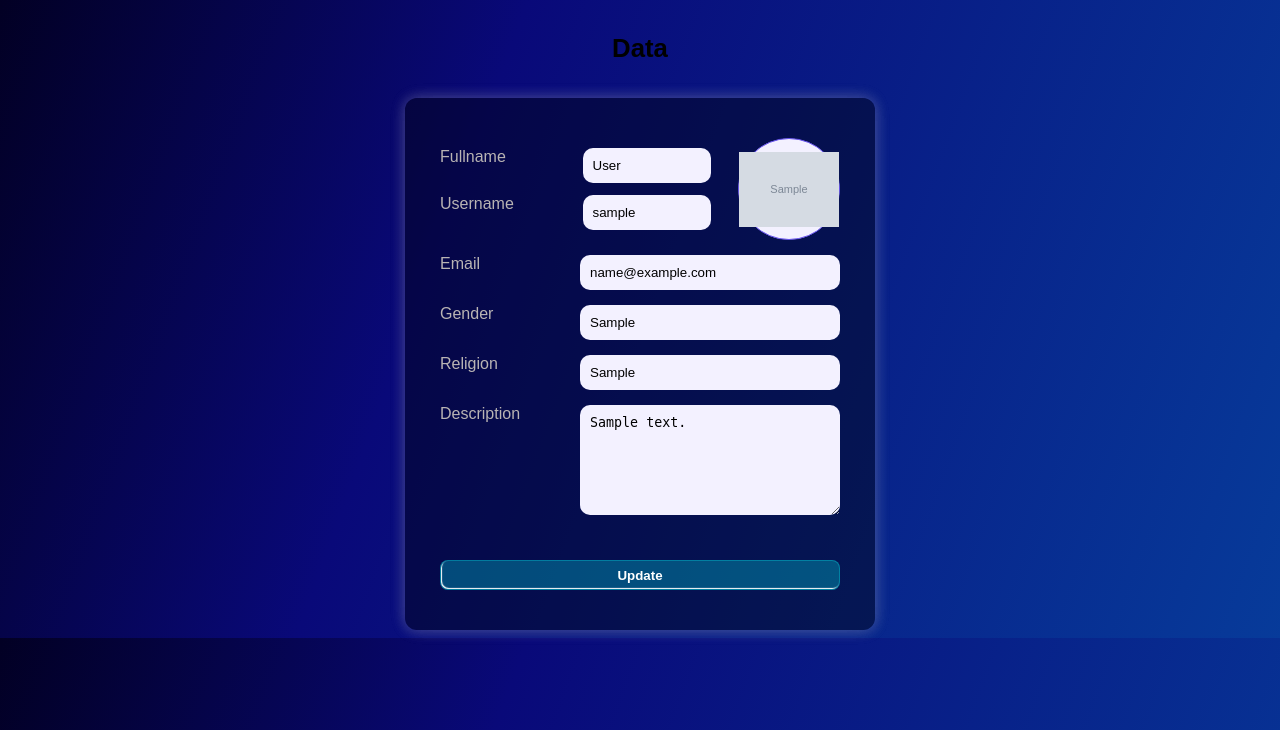
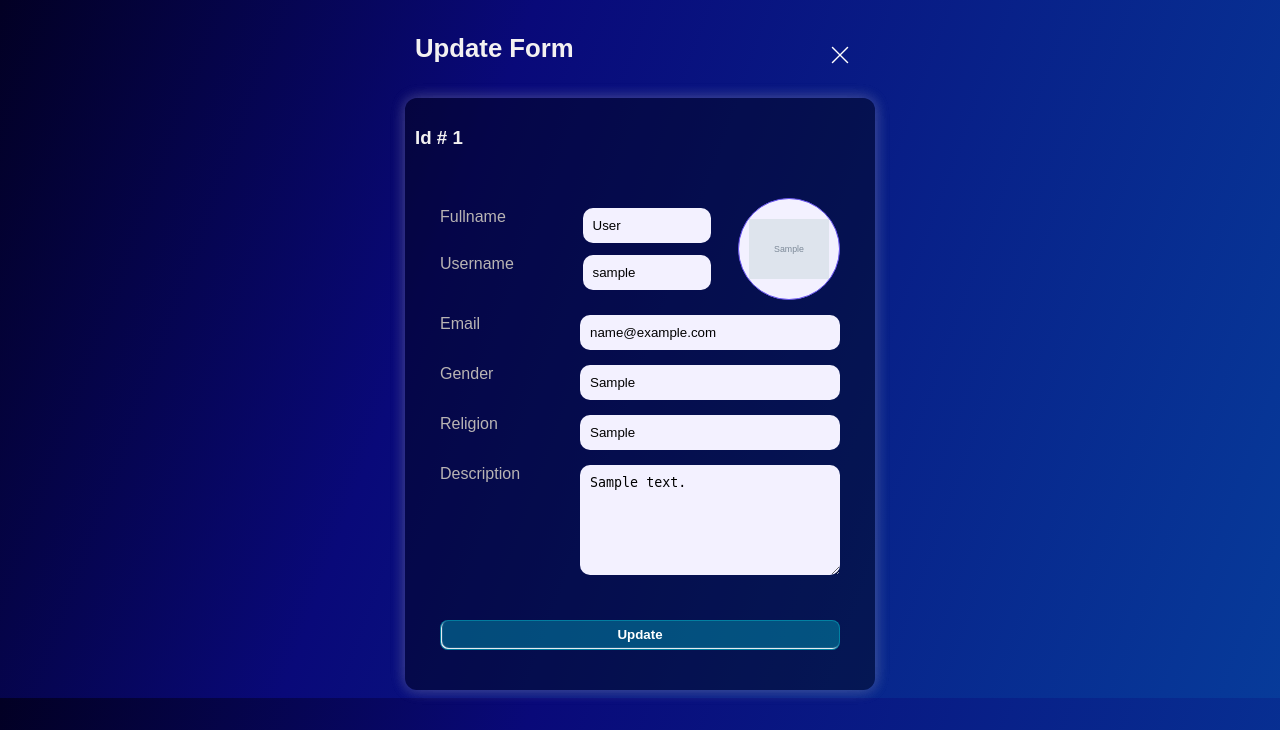
Before and after one commit to mughaltechlab/php_learning, a PHP site: page /update.php?updateId=1 in a window 1280 px wide. Shown: the top 730 px of the page. Run offline with PHP 8.4, Linux system fonts and the light colour scheme; tables that the repository leaves empty or names only in its code hold one stand-in row (values such as "Sample post"); grey boxes marked "Sample" are stand-in pictures; data that the repository does not hold is empty.

Commit message:
finished ui, finished crud op in php, complete

```diff
--- a/crud/db/config.php
+++ b/crud/db/config.php
@@ -1,3 +1,4 @@
 <?php
     $con = mysqli_connect('localhost','root','','crud') or die("connection failed");
+    // $con = mysqli_connect('sql302.infinityfree.com','if0_36049682','lonewolF','if0_36049682_crud') or die("connection failed");
 ?>
--- a/crud/db/process.php
+++ b/crud/db/process.php
@@ -1,5 +1,6 @@
 <?php
 require_once "config.php";
+session_start();
 if (isset($_POST['register'])) {
 
     if (
@@ -40,7 +41,8 @@
                 $result = mysqli_query($con,$query);
                 if ($result) {
                     # code...
-                    echo "insert data";
+                    $_SESSION['register'] = "$fullname added successfuly";
+                    header('location: ../index.php');
                 }else {
                     die("error in insert query");
                 }
@@ -81,3 +83,5 @@
 } else {
     echo "Network is slow";
 }
+
+?>
--- a/crud/update.php
+++ b/crud/update.php
@@ -21,13 +21,9 @@
             $result = mysqli_query($con,$query);
             if ($result) {
                 # code...
-                echo "<script>
-                window.alert('Update successfully');
-                window.location.assign('index.php');
-                </script>";
+                $_SESSION['update'] = "$id update successfully";
+                header("location: ./index.php");
             }
-
-
         }
       # code...
 ?>
@@ -37,10 +33,11 @@
     <meta charset="UTF-8" />
     <meta name="viewport" content="width=device-width, initial-scale=1.0" />
     <title><?php echo $row['fullname'].'\'s' ?> Details</title>
+    <link rel="stylesheet" href="https://cdn.jsdelivr.net/npm/bootstrap-icons@1.11.3/font/bootstrap-icons.min.css">
     <style>
       :root {
-      --grd1: rgba(0, 0, 0, 0.4);
-      --grd2: rgba(0, 255, 255, 0.267);
+        --grd1: rgba(0, 0, 0, 0.4);
+        --grd2: rgba(0, 255, 255, 0.267);
       }
       body {
         display: flex;
@@ -171,7 +168,7 @@
         width: 100px;
       }
       h3 {
-        color: black;
+        color: #f3f1f1;
       }
       a {
         height: 10px;
@@ -230,15 +227,18 @@
         display: flex;
         justify-content: center;
         align-items: center;
-        /* overflow: hidden; */
+        overflow: hidden;
         border: 1px solid #6550ef;
-        object-fit: cover;
         padding: 10px;
         background-color: #f3f1ff;
       }
       .img img{
-        width: 100px;
-        object-fit: fill;
+        width: 100%;
+        filter: contrast(1.1);
+        transition: transform .22s ease-in-out;
+      }
+      .img img:hover{
+        transform: scale(1.1);
       }
       .profile-img {
         width: 100px;
@@ -293,11 +293,24 @@
           background: linear-gradient(10deg, var(--grd2), var(--grd2), var(--grd2), var(--grd2), var(--grd2));
         }
       }
+      .header{
+        display: flex;
+        align-items: center;
+        justify-content: space-between;
+        width: 450px;
+      }
     </style>
   </head>
   <body>
-    <h3>Data</h3>
+    <div class="header">
+      <h3> Update Form </h3>
+      <a href="<?php echo $_SERVER['HTTP_REFERER']?>"><i class="bi bi-x-lg"></i></a>
+    </div>
     <div class="form-div">
+      <div style="display: flex;  width:100%; color:#f3f1ff;">
+        <h3> Id #</h3>
+        <h3><?php echo "&nbsp;".$row['id'] ?></h3>
+      </div>
       <form action="" method="post" enctype="multipart/form-data">
         <div class="profile-row">
           <div class="input-div" style="display:flex; flex-direction:column; gap:12px;">
```
Also changed, not shown: crud/db/delete.php (+3 -4 lines), crud/index.php (+54 -8 lines), crud/show.php (+32 -9 lines), crud/images/category-3.jpg (added), crud/images/gallery-2.jpg (added), crud/images/product-6.jpg (added), crud/images/wolf2.jpg (added), 1 other file.
